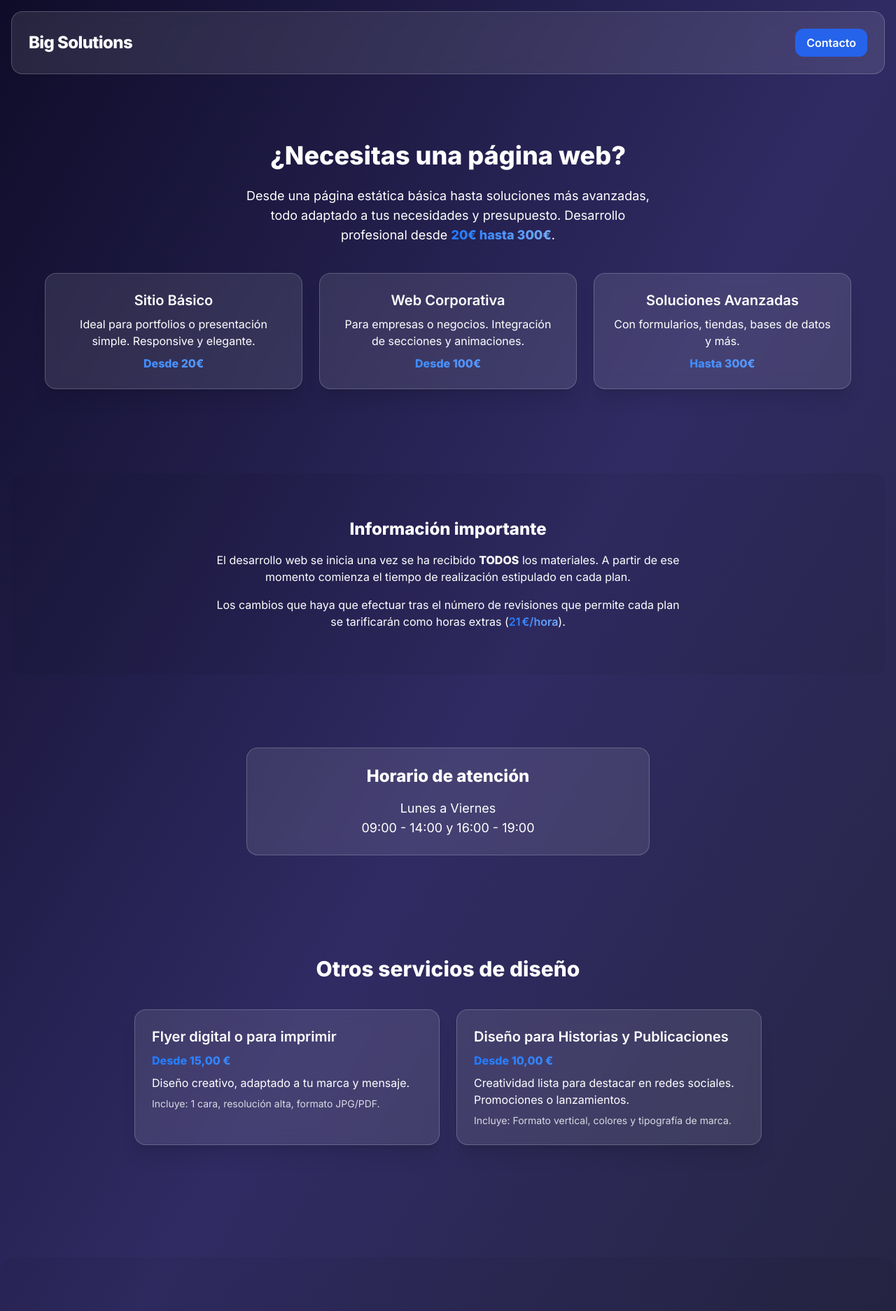
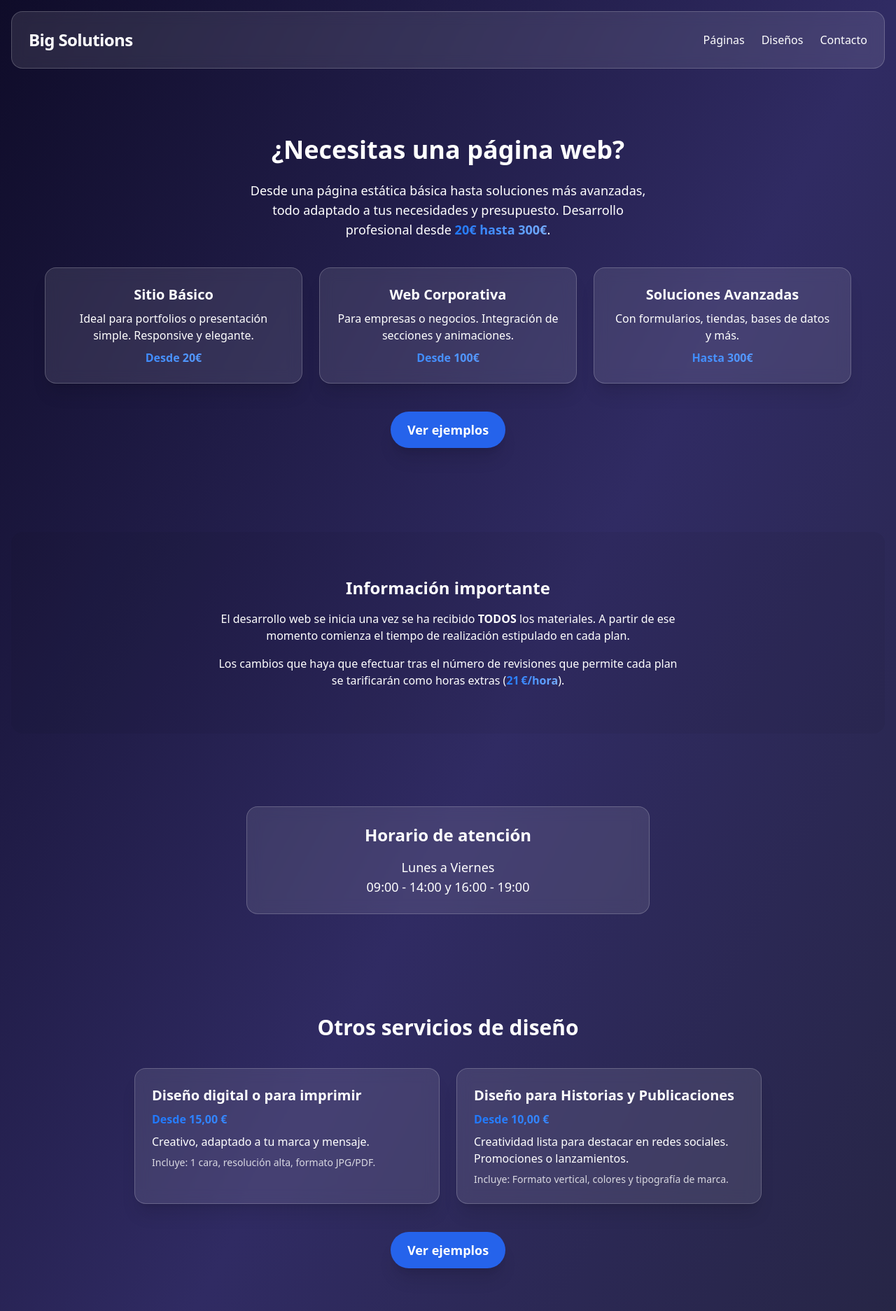
Before and after one commit to uid90/bigsolutions, a plain HTML site: page index.html in a window 1280 px wide. Shown: the top 1873 px of the page at 70% size. Drawn offline with nearby package versions, Linux system fonts and the light colour scheme.

Commit message:
Update index.html

```diff
--- a/index.html
+++ b/index.html
@@ -22,8 +22,6 @@
       from { opacity: 0; transform: translateY(20px); }
       to { opacity: 1; transform: translateY(0); }
     }
-
-    /* Animación degradado azul-blanco */
     .animated-text {
       background: linear-gradient(270deg, #0066FF, #ffffff, #0066FF);
       background-size: 600% 600%;
@@ -31,7 +29,6 @@
       -webkit-background-clip: text;
       -webkit-text-fill-color: transparent;
     }
-
     @keyframes gradientMove {
       0% { background-position: 0% 50%; }
       50% { background-position: 100% 50%; }
@@ -39,13 +36,33 @@
     }
   </style>
 </head>
-<body class="bg-gradient-to-br from-[#0f0c29] via-[#302b63] to-[#24243e] text-white font-[Inter]">
+<body class="min-h-screen bg-gradient-to-br from-[#0f0c29] via-[#302b63] to-[#24243e] text-white font-sans antialiased">
   <header class="p-6 flex justify-between items-center glass rounded-2xl m-4">
     <h1 class="text-2xl font-extrabold tracking-tight">Big Solutions</h1>
-    <a href="#contacto" class="bg-blue-600 hover:bg-blue-700 px-4 py-2 rounded-xl font-semibold text-white">Contacto</a>
+
+    <!-- Menú Desktop -->
+    <nav class="hidden md:flex gap-6 items-center">
+      <a href="#paginas" class="hover:text-blue-400">Páginas</a>
+      <a href="#disenos" class="hover:text-blue-400">Diseños</a>
+      <a href="#contacto" class="hover:text-blue-400">Contacto</a>
+    </nav>
+
+    <!-- Menú Hamburguesa -->
+    <div class="md:hidden relative">
+      <button id="menu-toggle" class="focus:outline-none">
+        <svg class="w-8 h-8 text-white" fill="none" stroke="currentColor" stroke-width="2" viewBox="0 0 24 24">
+          <path stroke-linecap="round" stroke-linejoin="round" d="M4 6h16M4 12h16M4 18h16"/>
+        </svg>
+      </button>
+      <div id="mobile-menu" class="absolute right-0 mt-2 w-48 glass rounded-xl py-4 px-6 shadow-lg hidden z-50">
+        <a href="#paginas" class="block text-white hover:text-blue-400 font-semibold mb-2">Páginas</a>
+        <a href="#disenos" class="block text-white hover:text-blue-400 font-semibold mb-2">Diseños</a>
+        <a href="#contacto" class="block text-white hover:text-blue-400 font-semibold">Contacto</a>
+      </div>
+    </div>
   </header>
 
-  <section class="text-center py-20 px-6 fade-in">
+  <section id="paginas" class="text-center py-20 px-6 fade-in">
     <h2 class="text-4xl font-extrabold mb-6">¿Necesitas una página web?</h2>
     <p class="text-lg max-w-xl mx-auto mb-10">Desde una página estática básica hasta soluciones más avanzadas, todo adaptado a tus necesidades y presupuesto. Desarrollo profesional desde <span class="font-bold animated-text">20€ hasta 300€</span>.</p>
     <div class="grid md:grid-cols-3 gap-6 max-w-6xl mx-auto">
@@ -65,6 +82,13 @@
         <p class="mt-2 animated-text font-bold">Hasta 300€</p>
       </div>
     </div>
+
+    <div class="text-center mt-10">
+  <a href="paginas.html" class="inline-block bg-blue-600 hover:bg-blue-700 px-6 py-3 text-lg rounded-full font-semibold shadow-xl transition-transform hover:scale-105 text-white">
+    Ver ejemplos
+  </a>
+</div>
+
   </section>
 
   <section class="py-16 px-6 bg-black bg-opacity-5 rounded-2xl mx-4 my-10 text-center fade-in">
@@ -83,13 +107,13 @@
     </div>
   </section>
 
-  <section class="py-20 px-6 fade-in text-center">
+  <section id="disenos" class="py-20 px-6 fade-in text-center">
     <h2 class="text-3xl font-extrabold mb-10">Otros servicios de diseño</h2>
     <div class="grid md:grid-cols-2 gap-6 max-w-4xl mx-auto">
       <div class="glass p-6 rounded-2xl shadow-xl hover:scale-105 transition-transform text-left">
-        <h3 class="text-xl font-semibold mb-2">Flyer digital o para imprimir</h3>
+        <h3 class="text-xl font-semibold mb-2">Diseño digital o para imprimir</h3>
         <p class="animated-text font-bold mb-2">Desde 15,00 €</p>
-        <p>Diseño creativo, adaptado a tu marca y mensaje.</p>
+        <p>Creativo, adaptado a tu marca y mensaje.</p>
         <p class="mt-2 text-sm opacity-80">Incluye: 1 cara, resolución alta, formato JPG/PDF.</p>
       </div>
       <div class="glass p-6 rounded-2xl shadow-xl hover:scale-105 transition-transform text-left">
@@ -98,7 +122,14 @@
         <p>Creatividad lista para destacar en redes sociales. Promociones o lanzamientos.</p>
         <p class="mt-2 text-sm opacity-80">Incluye: Formato vertical, colores y tipografía de marca.</p>
       </div>
-    </div>
+       </div>
+
+<div class="text-center mt-10">
+  <a href="diseños.html" class="inline-block bg-blue-600 hover:bg-blue-700 px-6 py-3 text-lg rounded-full font-semibold shadow-xl transition-transform hover:scale-105 text-white">
+    Ver ejemplos
+  </a>
+</div>
+
   </section>
 
   <section id="contacto" class="py-20 px-6 bg-black bg-opacity-5 rounded-t-3xl mt-20">
@@ -114,5 +145,20 @@
   <footer class="text-center text-sm py-6 opacity-60">
     &copy; 2025 BigSolutions. Todos los derechos reservados.
   </footer>
+
+  <script>
+    const toggle = document.getElementById('menu-toggle');
+    const menu = document.getElementById('mobile-menu');
+    toggle.addEventListener('click', () => {
+      menu.classList.toggle('hidden');
+    });
+
+    // Cierra el menú hamburguesa al hacer clic en un enlace
+    document.querySelectorAll('#mobile-menu a').forEach(link => {
+      link.addEventListener('click', () => {
+        menu.classList.add('hidden');
+      });
+    });
+  </script>
 </body>
 </html>
```
